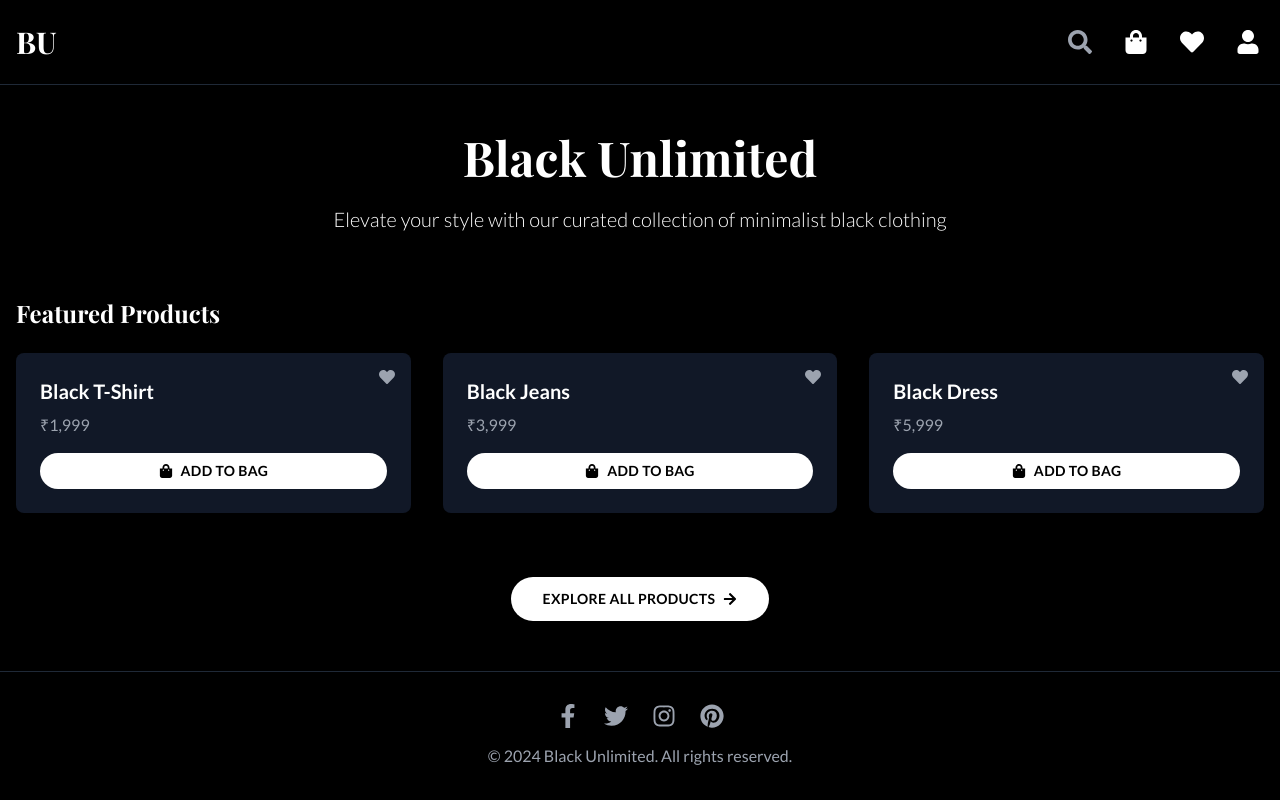
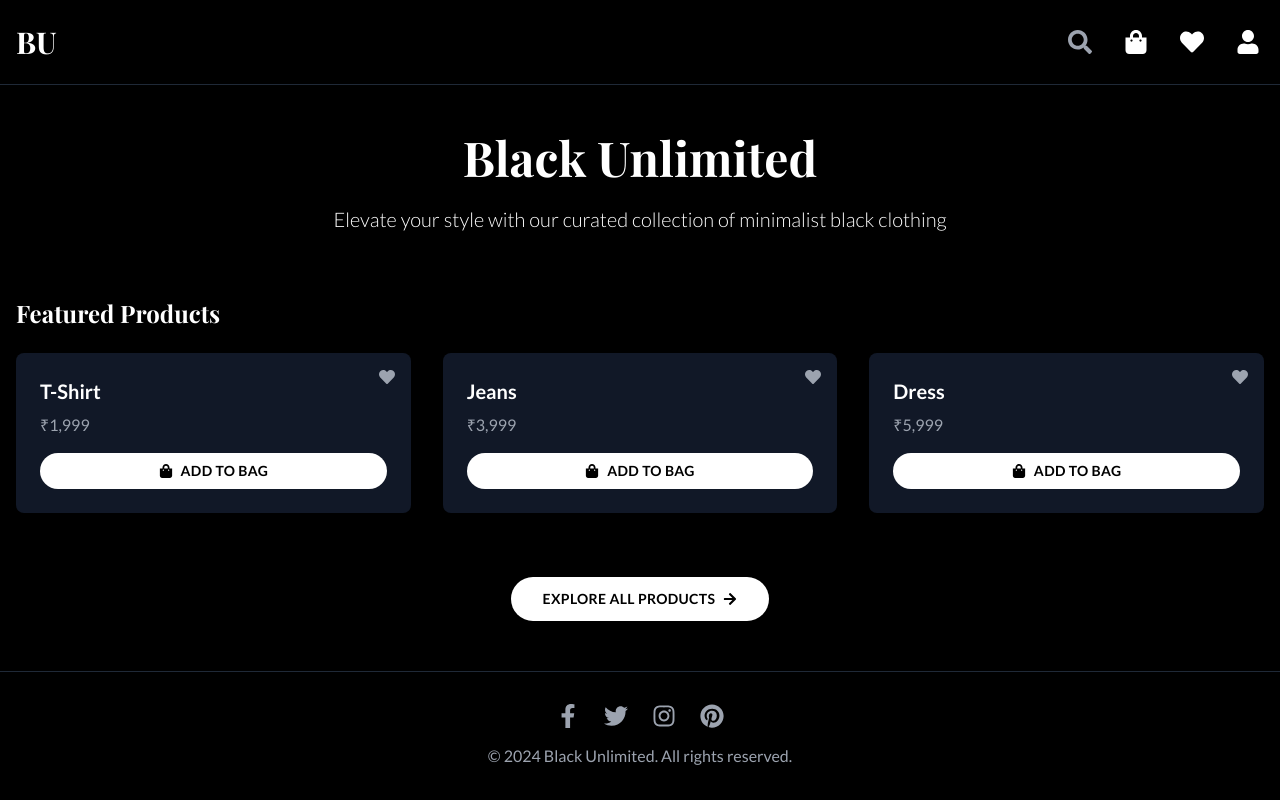
Before and after one commit to rishmi5h/BU-UI, a Next.js app: page / in a window 1280 px wide. Built offline with nearby package versions, Linux system fonts and the light colour scheme; a web font is replaced by a local one.

Commit message:
Update FeaturedProducts.tsx

```diff
--- a/app/components/FeaturedProducts.tsx
+++ b/app/components/FeaturedProducts.tsx
@@ -12,12 +12,12 @@ export default function FeaturedProducts() {
   const { addToWishlist, removeFromWishlist, isInWishlist } = useWishlist();
 
   const featuredProducts = [
-    { id: 1, name: "Black T-Shirt", price: 1999 },
-    { id: 2, name: "Black Jeans", price: 3999 },
-    { id: 3, name: "Black Dress", price: 5999 },
+    { id: 1, name: "T-Shirt", price: 1999 },
+    { id: 2, name: "Jeans", price: 3999 },
+    { id: 3, name: "Dress", price: 5999 },
   ];
 
-  const toggleWishlist = (product: typeof featuredProducts[0]) => {
+  const toggleWishlist = (product: (typeof featuredProducts)[0]) => {
     if (isInWishlist(product.id)) {
       removeFromWishlist(product.id);
     } else {
@@ -25,7 +25,7 @@ export default function FeaturedProducts() {
     }
   };
 
-  const handleAddToCart = (product: typeof featuredProducts[0]) => {
+  const handleAddToCart = (product: (typeof featuredProducts)[0]) => {
     addToCart({ ...product, quantity: 1 });
     setAddedToCart((prev) => [...prev, product.id]);
     setTimeout(() => {
```
